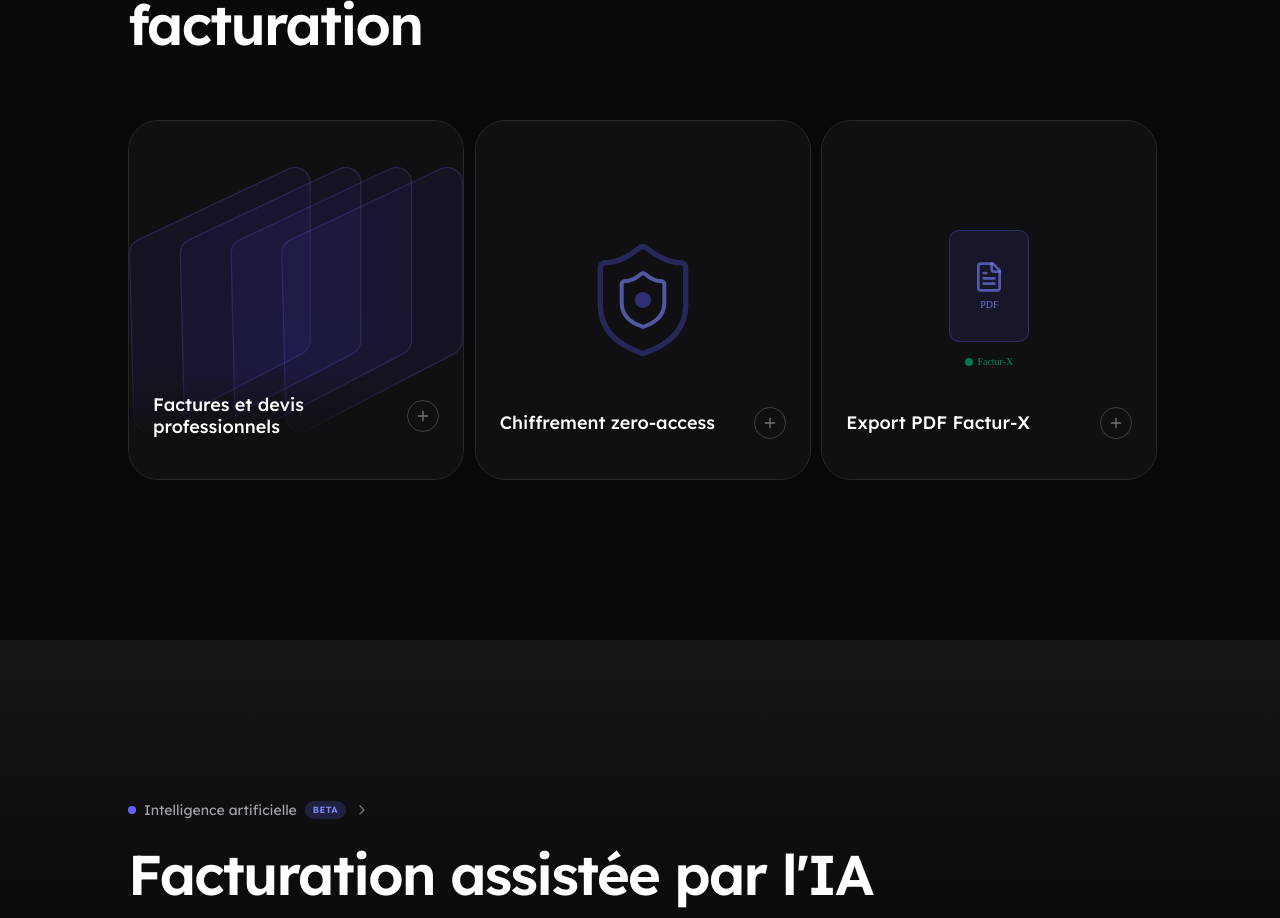
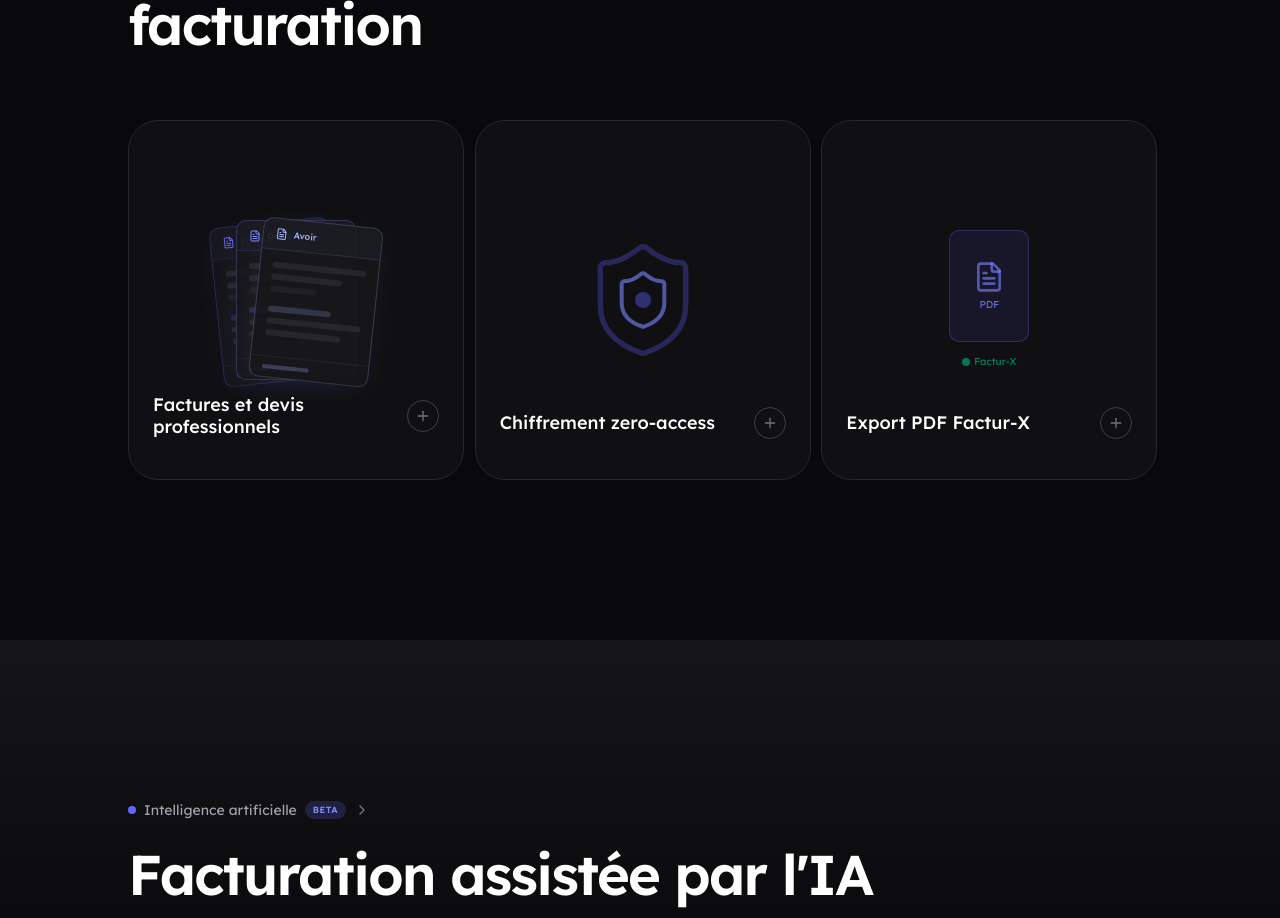
Before and after one commit to fakturapp/landing_page, a Next.js app: page / in a window 1280 px wide. Shown: the part 1760-2678 px from the top of the page. Built offline with nearby package versions, Linux system fonts and the light colour scheme.

Commit message:
FeatureCards: replace SVG with template mockups, fix Lexend font

```diff
--- a/components/feature-cards-section.tsx
+++ b/components/feature-cards-section.tsx
@@ -3,55 +3,58 @@
 import { motion } from "framer-motion"
 import { ChevronRight, Plus, FileText, Shield, Zap } from "lucide-react"
 
+/* Mini template mockups for the first card */
+function TemplateMockups() {
+  const templates = [
+    { label: "Facture", color: "#6366f1", rotate: -6, x: -20 },
+    { label: "Devis", color: "#818cf8", rotate: 0, x: 0 },
+    { label: "Avoir", color: "#a5b4fc", rotate: 6, x: 20 },
+  ]
+  return (
+    <div className="relative w-full h-full flex items-center justify-center overflow-hidden">
+      {templates.map((t, i) => (
+        <div
+          key={t.label}
+          className="absolute flex flex-col rounded-lg border bg-zinc-900/90 overflow-hidden"
+          style={{
+            width: 120, height: 160,
+            borderColor: `${t.color}40`,
+            transform: `rotate(${t.rotate}deg) translateX(${t.x}px)`,
+            zIndex: i + 1,
+            boxShadow: `0 8px 30px ${t.color}10`,
+          }}
+        >
+          {/* Header */}
+          <div className="px-3 py-2 border-b" style={{ borderColor: `${t.color}20`, backgroundColor: `${t.color}08` }}>
+            <div className="flex items-center gap-1.5">
+              <FileText className="w-3 h-3" style={{ color: t.color }} />
+              <span className="text-[9px] font-medium" style={{ color: t.color }}>{t.label}</span>
+            </div>
+          </div>
+          {/* Body lines */}
+          <div className="flex flex-col gap-1.5 p-3">
+            <div className="h-1.5 rounded-full bg-zinc-800 w-full" />
+            <div className="h-1.5 rounded-full bg-zinc-800 w-3/4" />
+            <div className="h-1.5 rounded-full bg-zinc-800/60 w-1/2" />
+            <div className="mt-2 h-1.5 rounded-full w-2/3" style={{ backgroundColor: `${t.color}30` }} />
+            <div className="h-1.5 rounded-full bg-zinc-800 w-full" />
+            <div className="h-1.5 rounded-full bg-zinc-800 w-4/5" />
+          </div>
+          {/* Footer */}
+          <div className="mt-auto px-3 py-2 border-t" style={{ borderColor: `${t.color}15` }}>
+            <div className="h-1 rounded-full w-1/2" style={{ backgroundColor: `${t.color}40` }} />
+          </div>
+        </div>
+      ))}
+    </div>
+  )
+}
+
 const featureCards = [
   {
     title: "Factures et devis professionnels",
     icon: FileText,
-    illustration: (
-      <div className="relative w-full h-full flex items-center justify-center overflow-hidden rounded-lg">
-        <svg
-          width="100%"
-          height="100%"
-          viewBox="0 0 791 669"
-          fill="none"
-          xmlns="http://www.w3.org/2000/svg"
-          className="max-w-full max-h-full"
-        >
-          <path
-            opacity="0.25"
-            d="M377.449 24.2664L22.1248 192.099C9.24419 198.183 1.16249 211.29 1.51081 225.531L10.925 610.428C11.5763 637.054 39.9132 653.778 63.5378 641.48L409.448 461.403C421.355 455.204 428.824 442.895 428.824 429.471V56.8179C428.824 30.407 401.33 12.9865 377.449 24.2664Z"
-            fill="#4f46e5"
-            fillOpacity="0.3"
-            stroke="#6366f1"
-            strokeWidth="3"
-          />
-          <path
-            opacity="0.25"
-            d="M497.594 24.2664L142.269 192.099C129.389 198.183 121.307 211.29 121.655 225.531L131.07 610.428C131.721 637.054 160.058 653.778 183.682 641.48L529.592 461.403C541.5 455.204 548.969 442.895 548.969 429.471V56.8179C548.969 30.407 521.475 12.9865 497.594 24.2664Z"
-            fill="#4f46e5"
-            fillOpacity="0.3"
-            stroke="#6366f1"
-            strokeWidth="3"
-          />
-          <path
-            opacity="0.25"
-            d="M617.738 24.2664L262.414 192.099C249.533 198.183 241.451 211.29 241.8 225.531L251.214 610.428C251.865 637.054 280.202 653.778 303.827 641.48L649.737 461.403C661.644 455.204 669.113 442.895 669.113 429.471V56.8179C669.113 30.407 641.619 12.9865 617.738 24.2664Z"
-            fill="#4f46e5"
-            fillOpacity="0.3"
-            stroke="#6366f1"
-            strokeWidth="3"
-          />
-          <path
-            opacity="0.25"
-            d="M737.883 24.2664L382.558 192.099C369.678 198.183 361.596 211.29 361.944 225.531L371.358 610.428C372.01 637.054 400.347 653.778 423.971 641.48L769.881 461.403C781.789 455.204 789.258 442.895 789.258 429.471V56.8179C789.258 30.407 761.764 12.9865 737.883 24.2664Z"
-            fill="#4f46e5"
-            fillOpacity="0.3"
-            stroke="#6366f1"
-            strokeWidth="3"
-          />
-        </svg>
-      </div>
-    ),
+    illustration: <TemplateMockups />,
   },
   {
     title: "Chiffrement zero-access",
@@ -78,11 +81,11 @@ const featureCards = [
         <div className="flex flex-col items-center gap-3">
           <div className="w-20 h-28 rounded-lg border border-indigo-500/30 bg-indigo-500/10 flex flex-col items-center justify-center">
             <FileText className="w-8 h-8 text-indigo-400/60 mb-1" />
-            <span className="text-[10px] text-indigo-400/80 font-mono">PDF</span>
+            <span className="text-[10px] text-indigo-400/80">PDF</span>
           </div>
           <div className="flex items-center gap-1">
             <div className="w-2 h-2 rounded-full bg-emerald-500/60" />
-            <span className="text-[10px] text-emerald-400/60 font-mono">Factur-X</span>
+            <span className="text-[10px] text-emerald-400/60">Factur-X</span>
           </div>
         </div>
       </div>
```
